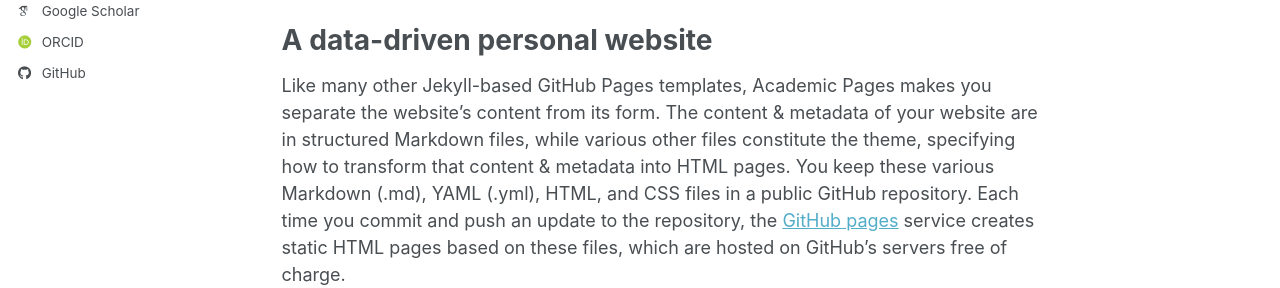
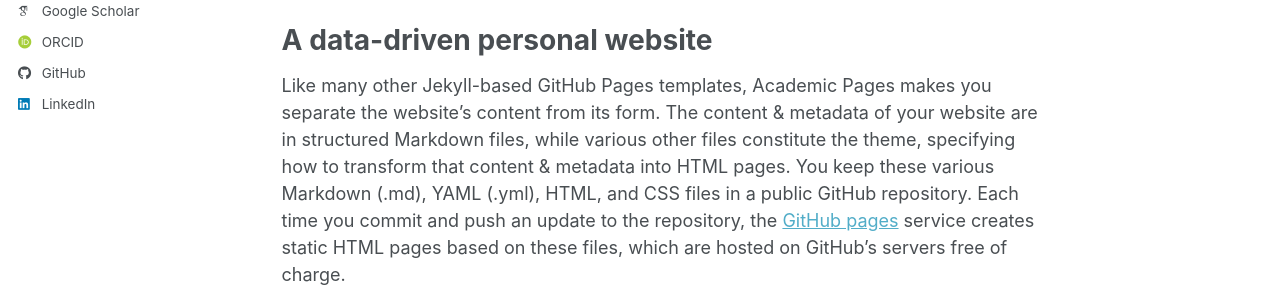
Before and after one commit to Xiao-Jiang-22/Xiao-Jiang-22.github.io, a Jekyll site: the page built from _pages/about.md, in a window 1280 px wide. Shown: the part 462-750 px from the top of the page. Built offline with Jekyll 4.4.1, drawn with Linux system fonts in a browser that asks for light colours; some web fonts are replaced; a script bundle is joined from its source files by our own code; library files that are not in the unit come from our copies.

Commit message:
Update _config.yml

```diff
--- a/_config.yml
+++ b/_config.yml
@@ -51,7 +51,7 @@
   bitbucket        : # Username - Update with your username on the site
   codepen          : # Username
   dribbble         : # Username
-  github           : "https://github.com/Xiao-Jiang-22"
+  github           : Xiao-Jiang-22"
   kaggle           : # Username
   stackoverflow    : # User number or user number and name (i.e., use "1" or "1/jeff-atwood")
 
@@ -66,7 +66,7 @@
   keybase          : # Username
   instagram        : # Username
   lastfm           : # Username
-  linkedin         : # https://www.linkedin.com/in/xiao-jiang-779520164/
+  linkedin         : https://www.linkedin.com/in/xiao-jiang-779520164/
   mastodon         : # URL
   medium           : # URL
   pinterest        : # Username
```
